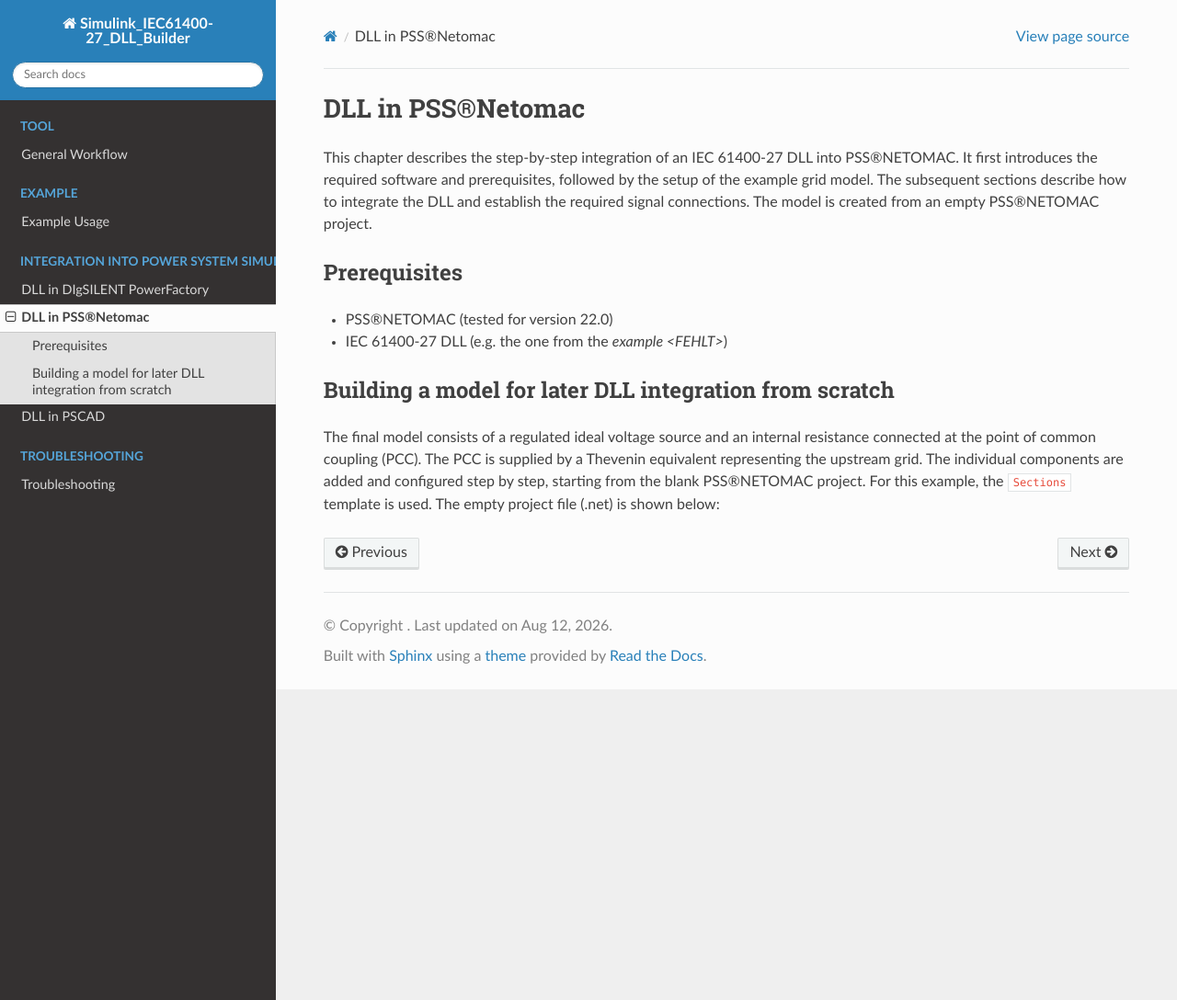
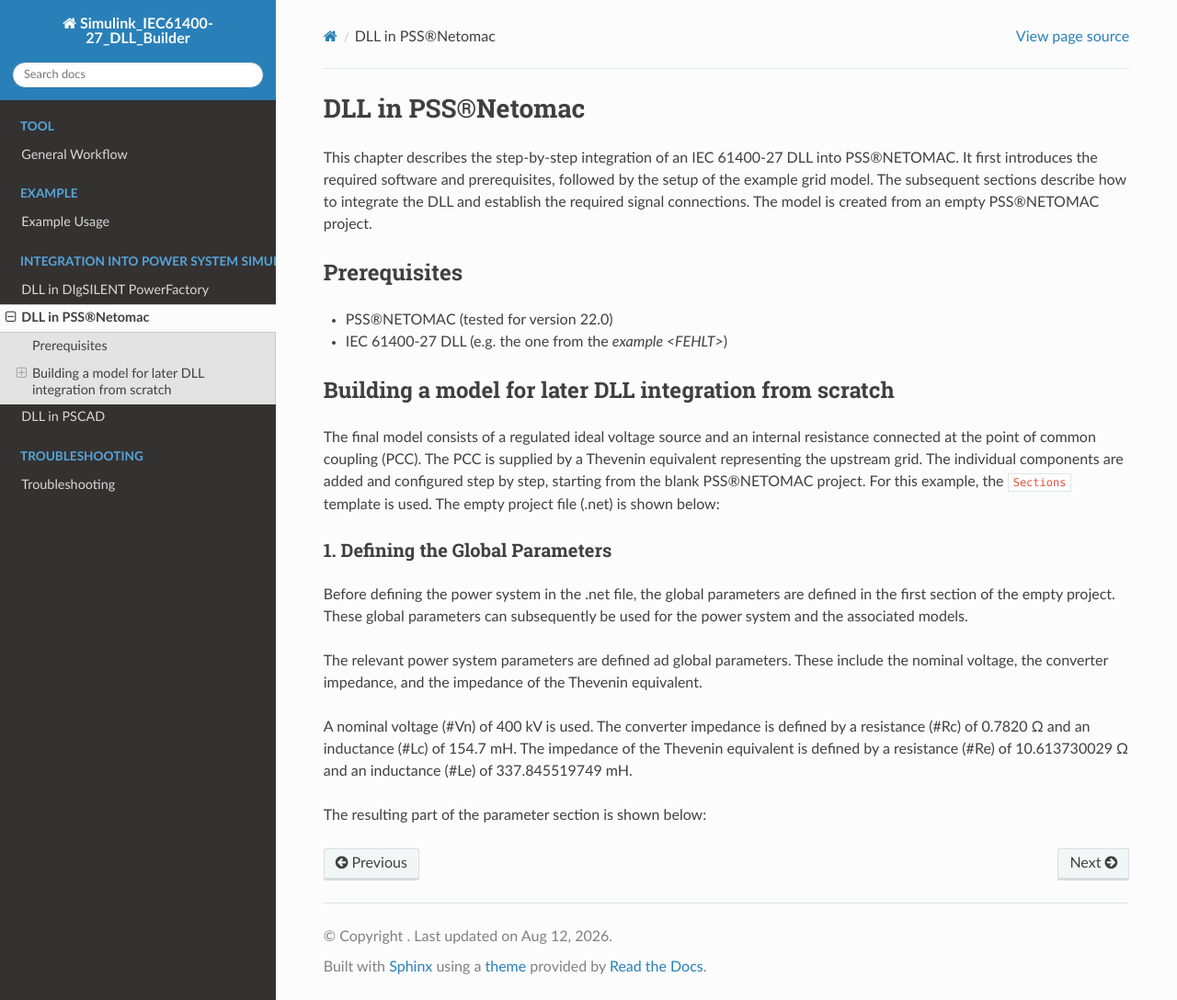
Before and after one commit to Institute-of-Electrical-Energy-Systems/SIMULINK_DLL_Builder, a Sphinx documentation site: the page built from docs/DLL_in_Netomac.rst, in a window 1280 px wide and 1088 px high. Shown: the whole window at 92% size. Built offline with Sphinx 7.4.7 and the Read the Docs theme 3.1.0, drawn with Linux system fonts in a browser that asks for light colours; formulas are drawn with MathJax 3.

Commit message:
Update DLL_in_Netomac.rst
documentation(NETOMAC): Add section for defining global parameters

```diff
--- a/docs/DLL_in_Netomac.rst
+++ b/docs/DLL_in_Netomac.rst
@@ -20,7 +20,7 @@
 For this example, the ``Sections`` template is used.
 The empty project file (.net) is shown below:
 
-.. code-block:: fortran
+.. code-block:: text
     $-------------------------------------------------------------------------------|
     ****                                                                            |
     $-------------------------------------------------------------------------------|
@@ -56,3 +56,35 @@
     $-------------------------------------------------------------------------------|
     [[End Models]]                                                                  |
     $-------------------------------------------------------------------------------|
+
+1. Defining the Global Parameters
+^^^^^^^^^^^^^^^^^^^^^^^^^^^^^^^^^
+
+Before defining the power system in the .net file, the global parameters are defined in the first section of the empty project.
+These global parameters can subsequently be used for the power system and the associated models.
+
+The relevant power system parameters are defined ad global parameters.
+These include the nominal voltage, the converter impedance, and the impedance of the Thevenin equivalent.
+
+A nominal voltage (#Vn) of 400 kV is used.
+The converter impedance is defined by a resistance (#Rc) of 0.7820 Ω and an inductance (#Lc) of 154.7 mH.
+The impedance of the Thevenin equivalent is defined by a resistance (#Re) of 10.613730029 Ω and an inductance (#Le) of 337.845519749 mH.
+
+The resulting part of the parameter section is shown below:
+
+.. code-block:: text
+    $-------------------------------------------------------------------------------| Grid data
+    $                                                                               |
+    @@ #Vn    = 400            ! Nominal voltage [kV]                               |
+    $                                                                               |
+    $-------------------------------------------------------------------------------| Converter model data
+    $                                                                               |
+    @@ #Rc    = 0.7820         ! Converter resistance [Ohm]                         |
+    @@ #Lc    = 154.7          ! Converter reactance [mH]                           |
+    $                                                                               |
+    $-------------------------------------------------------------------------------| Thevenin equivalent data
+    $                                                                               |
+    @@ #Re    =  10.613730029  ! Thevenin equivalent resistance [Ohm]               |
+    @@ #Le    = 337.845519749  ! Thevenin equivalent reactane [mH]                  |
+    $                                                                               |
+    $-------------------------------------------------------------------------------|
```
